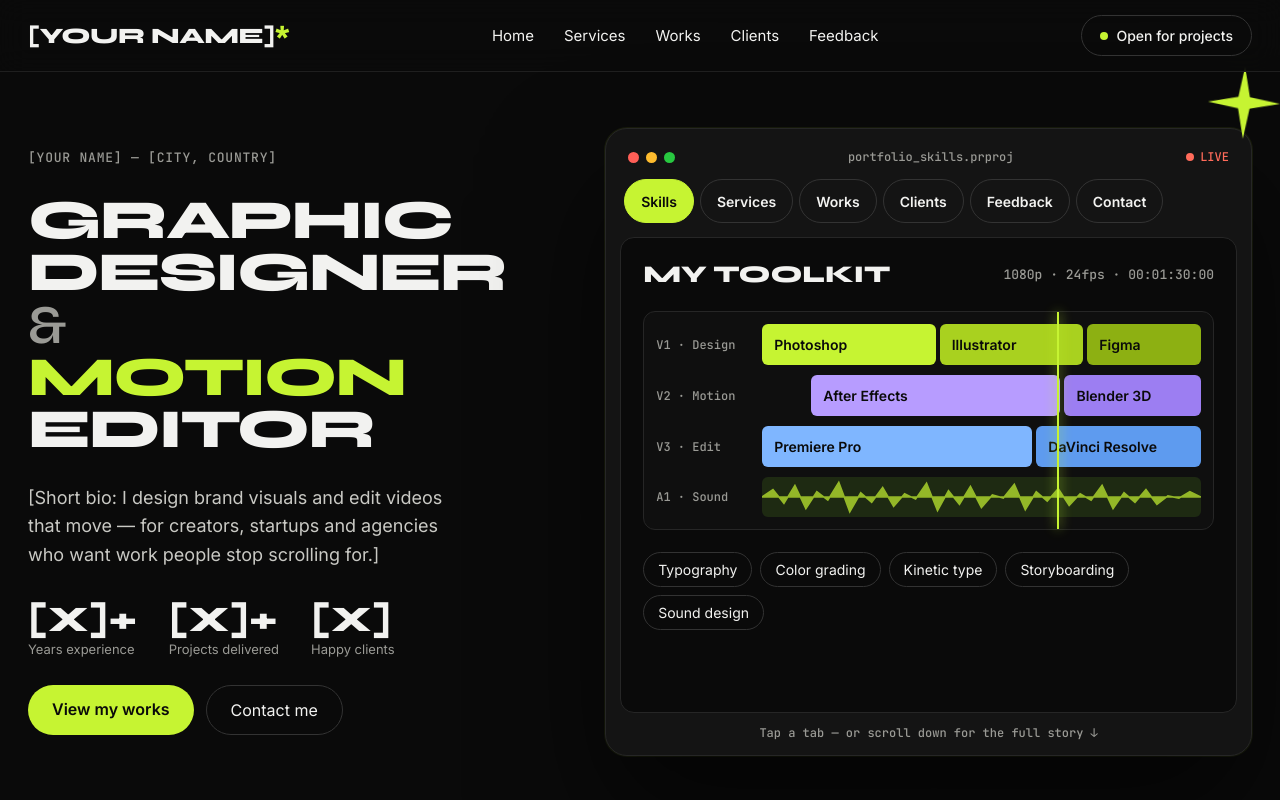
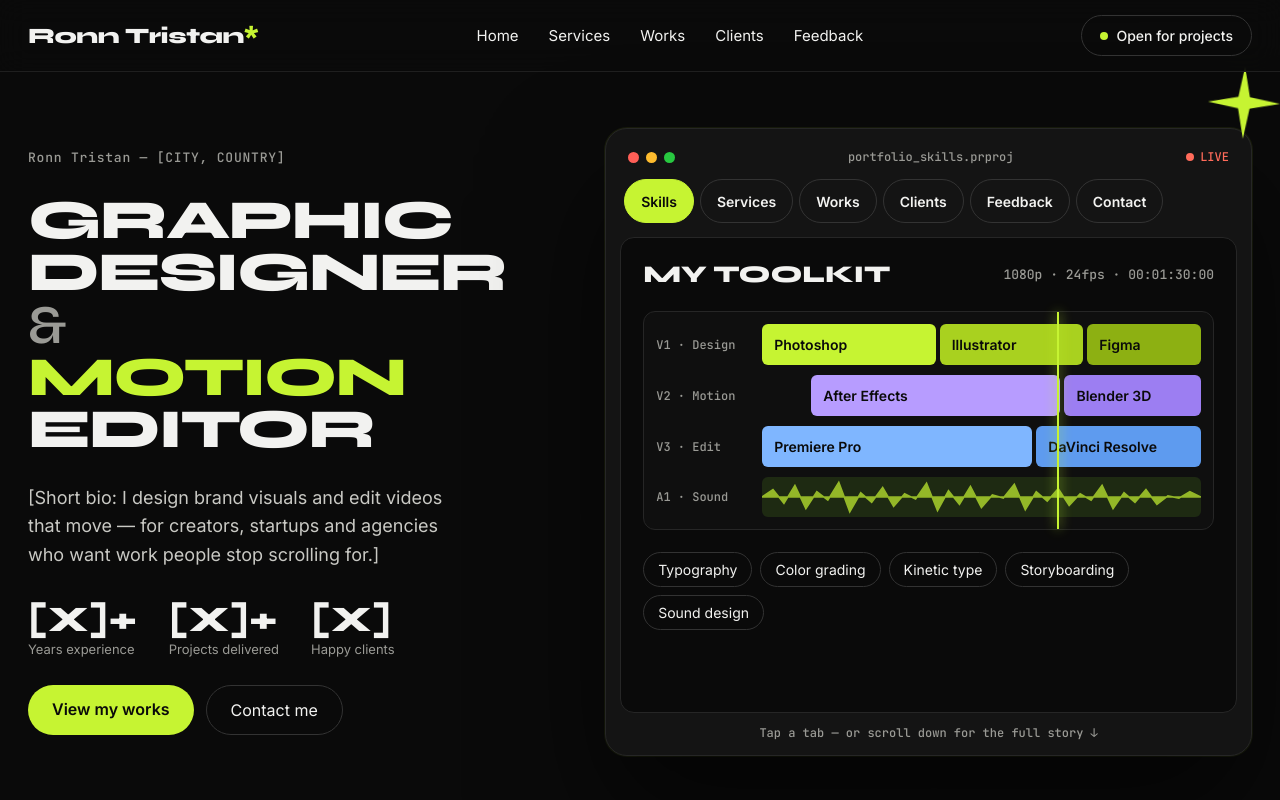
Before and after one commit to Nozen-Limit/ResumeRonn, a plain HTML site: page index.html in a window 1280 px wide. Shown: the top 800 px of the page. Drawn offline with Linux system fonts and the light colour scheme.

Commit message:
Add name: Ronn Tristan
Co-Authored-By: Claude Opus 5.5 <noreply@anthropic.com>
Claude-Session: https://claude.ai/code/session_01729Tf87JAAkhCshhv9urJa

```diff
--- a/index.html
+++ b/index.html
@@ -2,7 +2,7 @@
 <html lang="en">
 <head>
 <meta charset="utf-8">
-<title>[YOUR NAME] — Graphic Designer &amp; Motion Editor</title>
+<title>Ronn Tristan — Graphic Designer &amp; Motion Editor</title>
 <meta name="viewport" content="width=device-width, initial-scale=1">
 <meta name="description" content="Graphic Designer &amp; Motion Editor portfolio">
 </head>
@@ -70,7 +70,7 @@ a{color:#F2F2F0;text-decoration:none}a:hover{color:#C6F432}
 
 <header style="position: sticky; top: 0; z-index: 20; background: rgba(10,10,10,0.8); backdrop-filter: blur(14px); border-bottom: 1px solid #1F1F1F">
 <nav style="max-width: 1320px; margin: 0 auto; padding: 14px 28px; display: flex; align-items: center; justify-content: space-between; gap: 16px">
-<a href="#top" style="font-family: Syne, sans-serif; font-weight: 800; font-size: 22px; letter-spacing: -0.02em">[YOUR NAME]<span style="color: #C6F432">*</span></a>
+<a href="#top" style="font-family: Syne, sans-serif; font-weight: 800; font-size: 22px; letter-spacing: -0.02em">Ronn Tristan<span style="color: #C6F432">*</span></a>
 <div class="nav-links" style="display: flex; gap: 2px; font-size: 15px">
 <a class="navlink" href="#top">Home</a>
 <a class="navlink" href="#services">Services</a>
@@ -85,7 +85,7 @@ a{color:#F2F2F0;text-decoration:none}a:hover{color:#C6F432}
 <section id="top" style="position: relative; max-width: 1360px; margin: 0 auto; padding: 56px 28px 72px">
 <div class="hero-grid" style="display: grid; grid-template-columns: minmax(0, 0.9fr) minmax(0, 1.1fr); gap: 48px; align-items: center">
 <div style="display: flex; flex-direction: column; gap: 28px">
-<p class="rise" style="margin: 0; font-family: 'JetBrains Mono', monospace; font-size: 13px; color: #9A9A95; letter-spacing: 0.06em">[YOUR NAME] — [CITY, COUNTRY]</p>
+<p class="rise" style="margin: 0; font-family: 'JetBrains Mono', monospace; font-size: 13px; color: #9A9A95; letter-spacing: 0.06em">Ronn Tristan — [CITY, COUNTRY]</p>
 <h1 class="hero-title rise2" style="margin: 0; font-family: Syne, sans-serif; font-weight: 800; font-size: clamp(44px, 4.3vw, 64px); line-height: 0.95; letter-spacing: -0.03em; text-transform: uppercase">Graphic<br>Designer <span style="font-weight: 600; color: #9A9A95">&amp;</span><br><span style="color: #C6F432">Motion</span><br>Editor</h1>
 <p class="rise3" style="margin: 0; max-width: 440px; font-size: 18px; line-height: 1.6; color: #C9C9C4">[Short bio: I design brand visuals and edit videos that move — for creators, startups and agencies who want work people stop scrolling for.]</p>
 <div class="rise3" style="display: flex; gap: 32px; flex-wrap: wrap">
```
